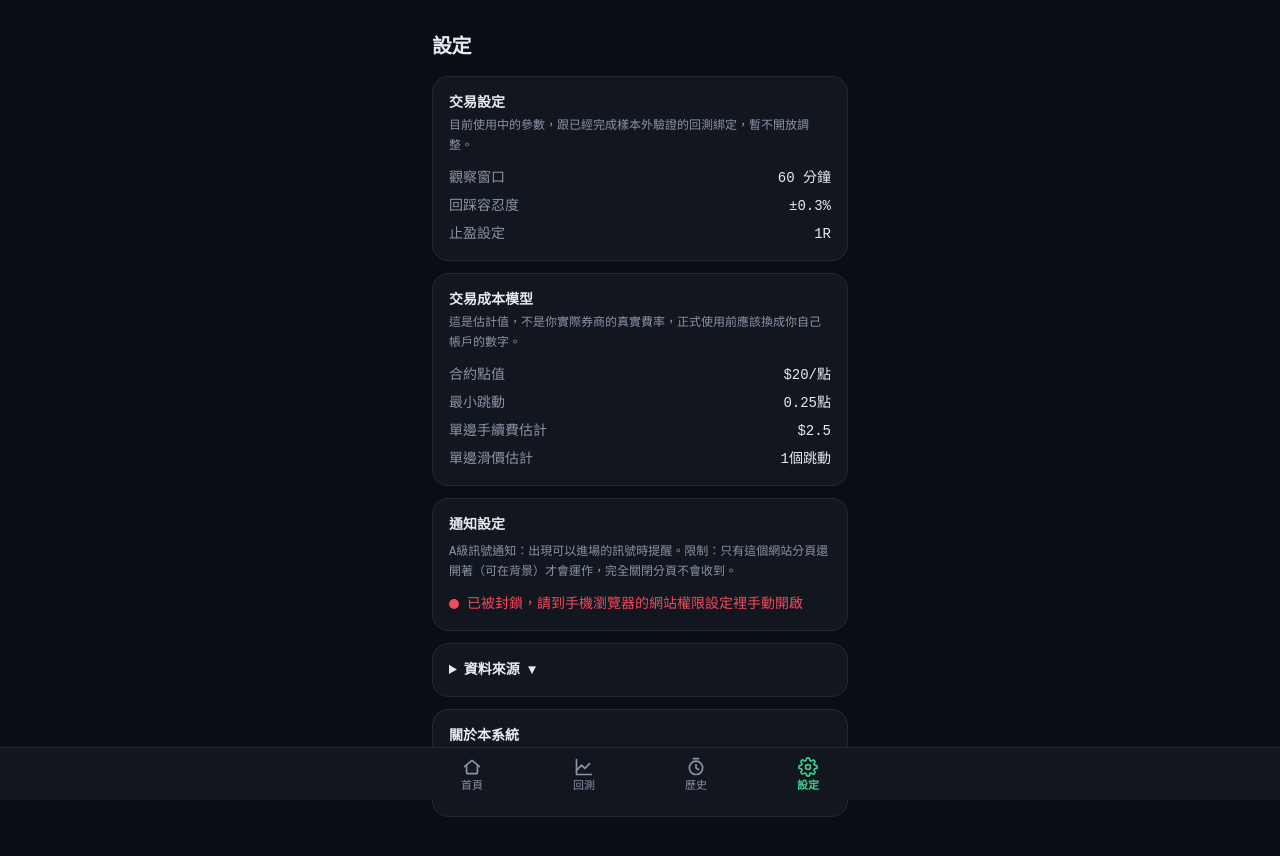
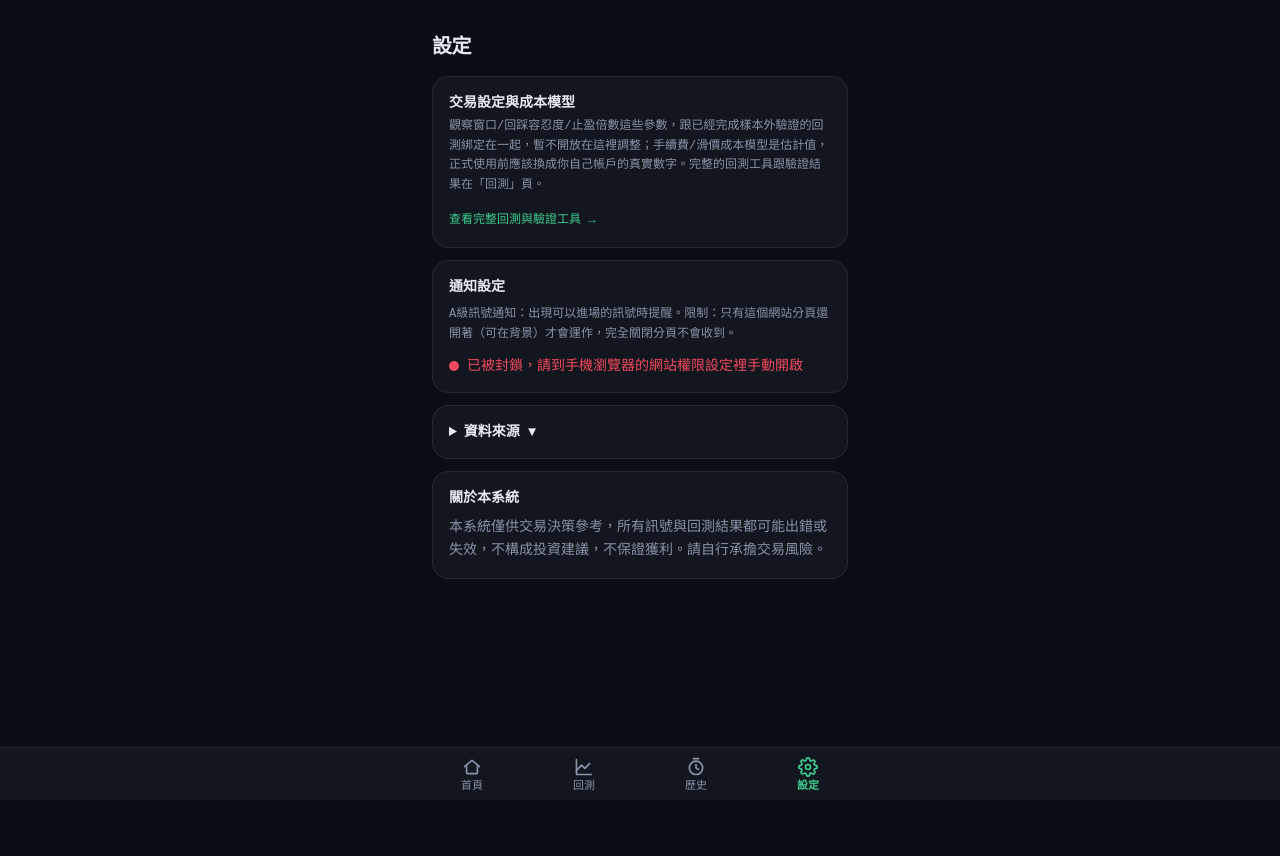
Before and after one commit to perryperry258258-sketch/nasdaq-futures-system, a Next.js app: page /settings in a window 1280 px wide. Shown: the top 856 px of the page. After the commit the page ends 800 px from the top, so only its background shows below. Built offline with nearby package versions, Linux system fonts and the light colour scheme.

Commit message:
Revise settings page content and links
Updated the settings page to reflect changes in transaction settings and costs, including links to backtesting tools and adjustments to notification settings.

```diff
--- a/app/settings/page.tsx
+++ b/app/settings/page.tsx
@@ -1,9 +1,8 @@
 "use client";
 
 import { useEffect, useState } from "react";
+import Link from "next/link";
 import { getNotificationPermission, requestNotificationPermission, NotificationPermissionStatus } from "@/lib/notifications";
-import { OOS_SEED } from "@/lib/oosSeed";
-import { NQ_POINT_VALUE_USD, NQ_TICK_SIZE, COMMISSION_USD_PER_SIDE, SLIPPAGE_TICKS_PER_SIDE } from "@/lib/futuresCost";
 
 export default function SettingsPage() {
   const [notifPermission, setNotifPermission] = useState<NotificationPermissionStatus>("default");
@@ -23,52 +22,16 @@ export default function SettingsPage() {
         <h1 className="text-xl font-display font-bold tracking-tight">設定</h1>
       </header>
 
-      {/* 交易設定（唯讀） */}
+      {/* 交易設定與成本模型：完整的回測參數/驗證結果/成本假設在「回測」頁看，
+          這裡不重複顯示唯讀數值——跟crypto版本的簡化方式同步。 */}
       <section className="rounded-2xl border border-border bg-panel p-4 mb-3">
-        <div className="text-sm font-semibold mb-1">交易設定</div>
+        <div className="text-sm font-semibold mb-1">交易設定與成本模型</div>
         <div className="text-xs text-subtext mb-3 leading-relaxed">
-          目前使用中的參數，跟已經完成樣本外驗證的回測綁定，暫不開放調整。
+          觀察窗口/回踩容忍度/止盈倍數這些參數，跟已經完成樣本外驗證的回測綁定在一起，暫不開放在這裡調整；手續費/滑價成本模型是估計值，正式使用前應該換成你自己帳戶的真實數字。完整的回測工具跟驗證結果在「回測」頁。
         </div>
-        <div className="space-y-2 text-sm">
-          <div className="flex items-center justify-between">
-            <span className="text-subtext">觀察窗口</span>
-            <span className="numeric-safe font-medium">60 分鐘</span>
-          </div>
-          <div className="flex items-center justify-between">
-            <span className="text-subtext">回踩容忍度</span>
-            <span className="numeric-safe font-medium">±0.3%</span>
-          </div>
-          <div className="flex items-center justify-between">
-            <span className="text-subtext">止盈設定</span>
-            <span className="numeric-safe font-medium">{OOS_SEED.summary.tpMultiple}R</span>
-          </div>
-        </div>
-      </section>
-
-      {/* 成本模型（唯讀） */}
-      <section className="rounded-2xl border border-border bg-panel p-4 mb-3">
-        <div className="text-sm font-semibold mb-1">交易成本模型</div>
-        <div className="text-xs text-subtext mb-3 leading-relaxed">
-          這是估計值，不是你實際券商的真實費率，正式使用前應該換成你自己帳戶的數字。
-        </div>
-        <div className="space-y-2 text-sm">
-          <div className="flex items-center justify-between">
-            <span className="text-subtext">合約點值</span>
-            <span className="numeric-safe font-medium">${NQ_POINT_VALUE_USD}/點</span>
-          </div>
-          <div className="flex items-center justify-between">
-            <span className="text-subtext">最小跳動</span>
-            <span className="numeric-safe font-medium">{NQ_TICK_SIZE}點</span>
-          </div>
-          <div className="flex items-center justify-between">
-            <span className="text-subtext">單邊手續費估計</span>
-            <span className="numeric-safe font-medium">${COMMISSION_USD_PER_SIDE}</span>
-          </div>
-          <div className="flex items-center justify-between">
-            <span className="text-subtext">單邊滑價估計</span>
-            <span className="numeric-safe font-medium">{SLIPPAGE_TICKS_PER_SIDE}個跳動</span>
-          </div>
-        </div>
+        <Link href="/backtest" className="text-xs text-bull inline-block">
+          查看完整回測與驗證工具 →
+        </Link>
       </section>
 
       {/* 通知設定 */}
@@ -116,11 +79,11 @@ export default function SettingsPage() {
           </div>
           <div className="flex items-center justify-between">
             <span className="text-subtext">回測期間</span>
-            <span className="numeric-safe">2年（NQ.c.0連續合約）</span>
+            <span className="numeric-safe">5年（NQ連續合約，快照，2026-09-10購買）</span>
           </div>
           <div className="flex items-center justify-between">
             <span className="text-subtext">回測費用</span>
-            <span className="numeric-safe">約$3.85美金（已完成，不用重抓）</span>
+            <span className="numeric-safe">約$9.50美金（已完成，不用重抓）</span>
           </div>
         </div>
       </details>
```
